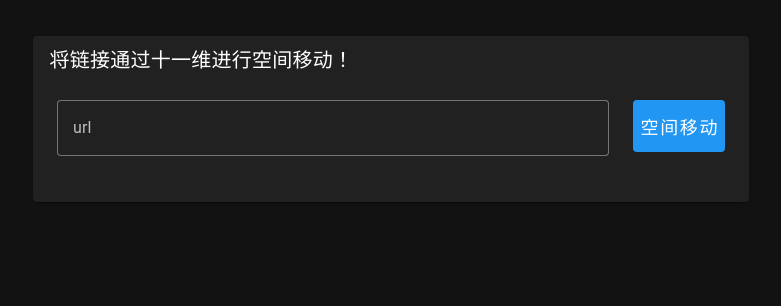
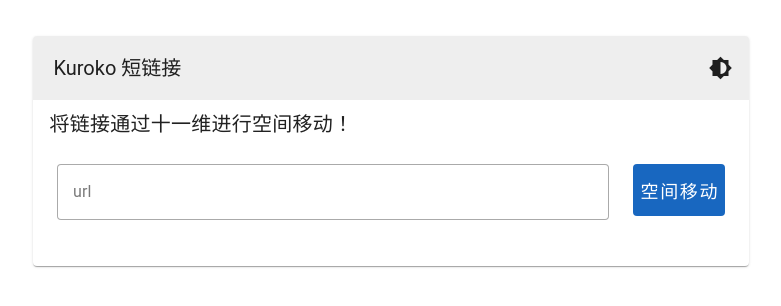
Before and after one commit to AimerSoft/KurokoWeb, a Vue app: page / in a window 1280 px wide. Shown: the top 306 px of the page, without its empty margins (249-1030 px from the left). Built offline with nearby package versions, Linux system fonts and the light colour scheme.

Commit message:
dark-light toggle && text enhacement

```diff
--- a/src/components/App.vue
+++ b/src/components/App.vue
@@ -2,6 +2,13 @@
   <v-container>
     <v-row justify="center">
       <v-card class="custom-card">
+        <v-toolbar>
+          <v-toolbar-title>Kuroko 短链接</v-toolbar-title>
+          <v-spacer></v-spacer>
+          <v-btn icon @click="toggleTheme">
+            <v-icon>mdi-brightness-6</v-icon>
+          </v-btn>
+        </v-toolbar>
         <v-card-title> 将链接通过十一维进行空间移动！ </v-card-title>
         <v-card-actions>
           <v-container>
@@ -14,7 +21,7 @@
                     variant="outlined"
                     clear-icon="mdi-close-circle"
                     v-model="originLink"
-                    hint="Here to put the link you want to short"
+                    hint="在这里输入需要缩短的链接"
                     @keydown.enter="shortLink"
                     :rules="[rules.required, rules.urllink]"
                     clearable
@@ -38,17 +45,18 @@
             </v-row>
           </v-container>
         </v-card-actions>
-      </v-card>
-    </v-row>
-    <v-row justify="center">
-      <v-card v-if="shortedList.length > 0" class="custom-card">
+        <v-divider v-if="shortedList.length > 0"></v-divider>
+        <v-card v-if="shortedList.length > 0">
           <v-alert
             v-model="alert"
-          text="Link has been copied to clipboard!"
+            text="短链接已被复制到剪切板！"
           ></v-alert>
           <v-slide-y-transition class="py-0" tag="v-list" group>
             <template v-for="(shorted, index) in shortedList" :key="index">
-            <v-divider v-if="index !== 0" :key="`${index}-divider`"></v-divider>
+              <v-divider
+                v-if="index !== 0"
+                :key="`${index}-divider`"
+              ></v-divider>
               <v-list-item>
                 <template v-slot:prepend>
                   <v-btn variant="text" icon @click="copyToClipboard(shorted)">
@@ -69,11 +77,14 @@
             </template>
           </v-slide-y-transition>
         </v-card>
+      </v-card>
     </v-row>
   </v-container>
 </template>
 
 <script>
+import { useTheme } from "vuetify";
+import { ref } from 'vue';
 import requests from "../utils/requests";
 
 export default {
@@ -84,8 +95,8 @@ export default {
       loading: false,
       alert: false,
       rules: {
-        required: (value) => !!value || "Field is required",
-        urllink: (v) => !v || this.validateUrllink(v) || "Not a valid url",
+        required: (value) => !!value || "必须提供一个链接",
+        urllink: (v) => !v || this.validateUrllink(v) || "url 格式错误",
       },
     };
   },
@@ -151,6 +162,22 @@ export default {
       this.shortedList = newList;
     },
   },
+  setup() {
+    const theme = useTheme();
+    const darkMode = ref(false);
+
+    const toggleTheme = () => {
+      darkMode.value = !darkMode.value;
+      theme.global.name.value = darkMode.value ? 'dark' : 'light';
+      // Optional: Get value of current theme
+      console.log(`Current theme is dark? ${theme.global.current.value.dark}`);
+    };
+
+    return {
+      darkMode,
+      toggleTheme
+    };
+  }
 };
 </script>
 
--- a/src/plugins/vuetify.js
+++ b/src/plugins/vuetify.js
@@ -14,6 +14,6 @@ import { createVuetify } from 'vuetify'
 // https://vuetifyjs.com/en/introduction/why-vuetify/#feature-guides
 export default createVuetify({
   theme: {
-    defaultTheme: 'dark',
+    defaultTheme: 'light',
   },
 })
```
Lines whose indentation alone changed are shown as unchanged.
